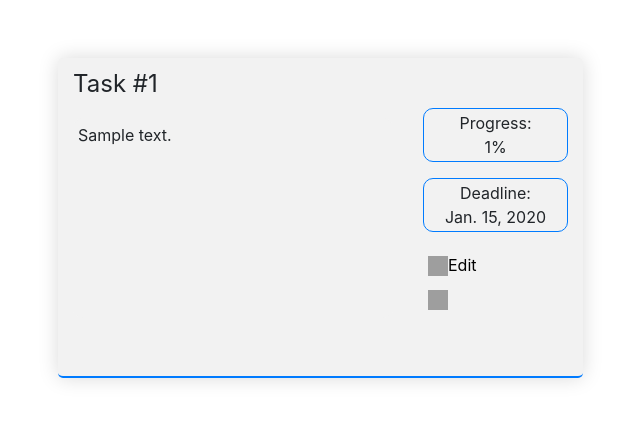
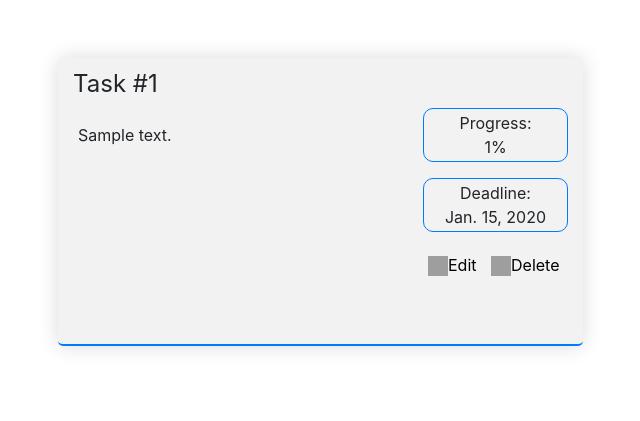
Before and after one commit to Jacenty00/SkSyTODO, a Django app: page / in a window 1280 px wide. Shown: the part 58-479 px from the top of the page, without its empty margins (42-682 px from the left). Run offline with Django 3.2, Linux system fonts and the light colour scheme; tables that the repository leaves empty hold one stand-in row (values such as "Sample post"); some libraries are stand-ins or nearby versions; grey boxes are pictures that could not be loaded.

Commit message:
Added example tasks + small fixes

```diff
--- a/django/todo/tasks/templates/tasks/add.html
+++ b/django/todo/tasks/templates/tasks/add.html
@@ -49,7 +49,7 @@
   <div class="input-group-prepend">
     <span class="input-group-text">Task</span>
   </div>
-  <input type="text" maxlength="160" class="form-control" aria-label="Task" name="task" placeholder="Please input your TODO.   (Max 160 Characters)" required>
+  <input type="text" pattern= "^.{1,160}" title="Max 160 Characters"  class="form-control" aria-label="Task" name="task" placeholder="Please input your TODO.   (Max 160 Characters)" required>
 </div>
 
 <div class="input-group mb-3">
--- a/django/todo/tasks/templates/tasks/edit.html
+++ b/django/todo/tasks/templates/tasks/edit.html
@@ -60,7 +60,7 @@
           <div class="col-12  col-sm-8">
 
             <p class="task-id">TODO {{forloop.counter}}</p>
-            <textarea class="form-control TODO" id="TODO-{{task.id}}-textarea" name="text" form = "e-{{task.id}}" rows="9" wrap="hard"
+            <textarea maxlength="160"  class="form-control TODO" id="TODO-{{task.id}}-textarea" name="text" form = "e-{{task.id}}" rows="9" wrap="hard"
               style="width:100%">{{task.task_text}}
             </textarea></div>
           <div class="col-12 col-sm-4 edit">
@@ -77,10 +77,10 @@
               </form>
               <button class="editbtn" type="submit" form="e-{{task.id}}"  id ="TODO-{{task.id}}-save" ><img src="https://image.flaticon.com/icons/png/512/446/446044.png" alt="Edit" width="20" height="20">Save</button>
 
-              <form action="/del_todo/" method="post" id="d-{{task.id}}" style="display: none;"> {% csrf_token %}
+              <form action="/edit_del_todo/" method="post" id="d-{{task.id}}" style="display: none;"> {% csrf_token %}
               <input type='hidden' value='{{task.id}}' name='id'>
               </form>
-              <button class="editbtn"  type="submit" form="d-{{task.id}}"  id ="TODO-{{task.id}}-delete"><img src="https://image.flaticon.com/icons/svg/1214/1214428.svg" alt="Edit" width="20" height="20"></button>
+              <button class="editbtn"  type="submit" form="d-{{task.id}}"  id ="TODO-{{task.id}}-delete"><img src="https://image.flaticon.com/icons/svg/1214/1214428.svg" alt="Edit" width="20" height="20">Delete</button>
 
             </div>
           </div>
--- a/django/todo/tasks/templates/tasks/home.html
+++ b/django/todo/tasks/templates/tasks/home.html
@@ -61,10 +61,11 @@
               </div>
               <div class="buttons">
                 <a href="edit.html#TODO-{{task.id}}" ><button class="editbtn"><img src="https://image.flaticon.com/icons/png/512/84/84380.png" alt="Edit" width="20" height="20">Edit</button></a>
-                <form action="/del_todo/" method="post"> {% csrf_token %}
-                <input type='hidden' value='{{task.id}}' name='id'>
-                <button class="deletebtn"><img src="https://image.flaticon.com/icons/svg/1214/1214428.svg" alt="Edit" width="20" height="20"></button>
-                </form>
+
+
+                <form action="/del_todo/" method="post" id="d-{{task.id}}" style="display: none;"> {% csrf_token %}<input type='hidden' value='{{task.id}}' name='id'></form>
+                <button class="editbtn"  type="submit" form="d-{{task.id}}"  id ="TODO-{{task.id}}-delete"><img src="https://image.flaticon.com/icons/svg/1214/1214428.svg" alt="Edit" width="20" height="20">Delete</button>
+
               </div>
         </div>
     </div>
--- a/django/todo/tasks/views.py
+++ b/django/todo/tasks/views.py
@@ -50,13 +50,16 @@ def edit_todo(request):
 
         except:
             raise Http404("Value not alowed")
-        return redirect('/edit.html')
+        return redirect('/edit.html#TODO-'+id)
     return Http404("No task to edit")
 
 
 
 def del_todo(request):
+    print(request)
+    print(request.path)
     if request.method == "POST":
+
         id = request.POST['id']
         try:
             to_delete = Task.objects.get(id = id)
@@ -65,3 +68,19 @@ def del_todo(request):
             raise Http404("Task does not exist")
         return redirect('/')
     return Http404("No task to delete")
+
+
+
+def edit_del_todo(request):
+    print(request)
+    print(request.path)
+    if request.method == "POST":
+
+        id = request.POST['id']
+        try:
+            to_delete = Task.objects.get(id = id)
+            to_delete.delete()
+        except Task.DoesNotExist:
+            raise Http404("Task does not exist")
+        return redirect('/edit.html')
+    return Http404("No task to delete")
--- a/django/todo/todo/urls.py
+++ b/django/todo/todo/urls.py
@@ -15,7 +15,7 @@ Including another URLconf
 """
 from django.contrib import admin
 from django.urls import path, include
-from tasks.views import add_view , impressum_view , edit_view , home_view, add_todo, del_todo ,edit_todo
+from tasks.views import add_view , impressum_view , edit_view , home_view, add_todo, del_todo ,edit_todo,edit_del_todo
 urlpatterns = [
     path('admin/', admin.site.urls),
     path('', home_view, name='home'),
@@ -25,5 +25,6 @@ urlpatterns = [
     path('impressum/', impressum_view, name='impressum'),
     path('add_todo/', add_todo, name='add_todo'),
     path('edit_todo/', edit_todo, name='edit_todo'),
-    path('del_todo/', del_todo, name='del_todo')
+    path('del_todo/', del_todo, name='del_todo'),
+    path('edit_del_todo/', edit_del_todo, name='edit_del_todo')
 ]
```
